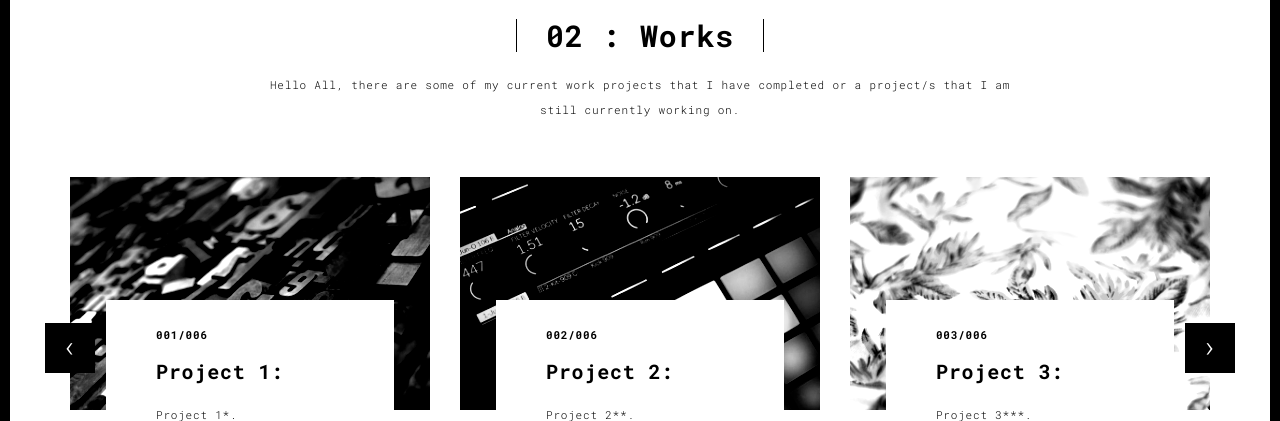
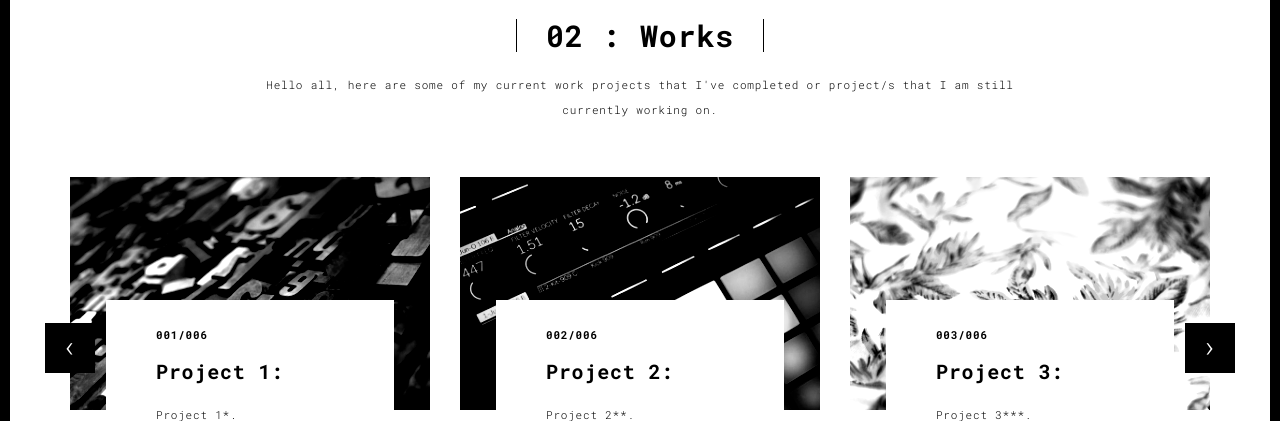
Before and after one commit to dennislee04/portfo, a Flask app: page /works.html in a window 1280 px wide. Shown: the part 90-511 px from the top of the page. Run offline with Flask 3, Linux system fonts and the light colour scheme; some libraries are stand-ins or nearby versions.

Commit message:
updated works.html file again

```diff
--- a/templates/works.html
+++ b/templates/works.html
@@ -56,8 +56,8 @@
       <div class="col-sm-8 col-sm-offset-2 section-container-spacer">
         <div class="text-center">
           <h1 class="h2">02 : Works</h1>
-          <p>Hello All, there are some of my current work projects that I have completed or
-          a project/s that I am still currently working on.</p>
+          <p>Hello all, here are some of my current work projects that I've completed or
+           project/s that I am still currently working on.</p>
         </div>
       </div>
 
```
